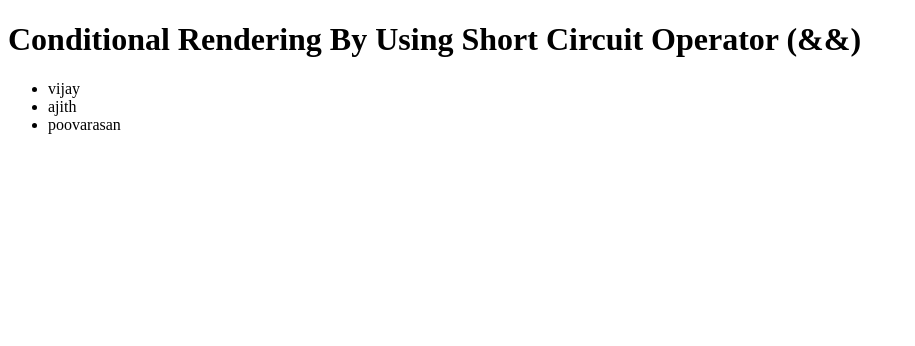
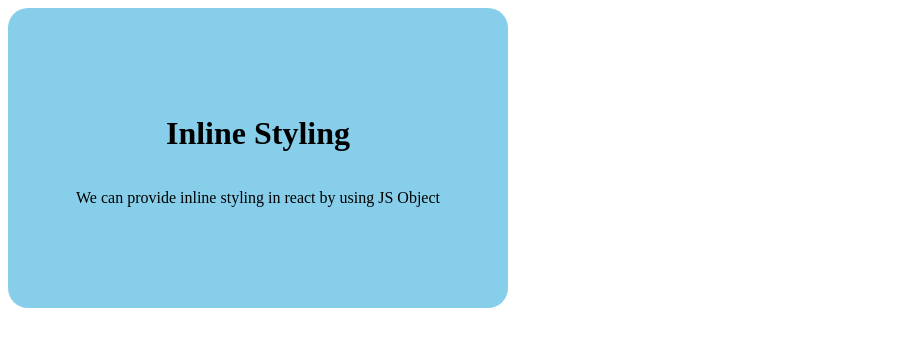
Before and after one commit to poovarasan4321/ReactLearninig, a React (Vite) app: page / in a window 1280 px wide. Shown: the top 346 px of the page, without its empty margins (0-915 px from the left). Built offline with nearby package versions, Linux system fonts and the light colour scheme.

Commit message:
"How style using in React inline and external"

```diff
--- a/src/App.jsx
+++ b/src/App.jsx
@@ -30,6 +30,9 @@ import IfElseRendering from "./ConditionalRendering/IfElseRendering";
 import TernaryOperator from "./ConditionalRendering/TernaryOperator";
 import ThemeSwitcher from "./ConditionalRendering/ThemeSwitcher";
 import ShortCircuitOperator from "./ConditionalRendering/ShortCircuitOperator";
+import Component1 from "./ReactStyling/Component1";
+import Component2 from "./ReactStyling/Component2";
+import InlineStyling from "./ReactStyling/Inlinestyle";
 
 const App = () => {
     return (
@@ -65,7 +68,10 @@ const App = () => {
             {/* <IfElseRendering/> */}
             {/* <TernaryOperator/> */}
             {/* <ThemeSwitcher/> */}
-            <ShortCircuitOperator/>
+            {/* <ShortCircuitOperator/> */}
+            {/* <Component1/> */}
+            {/* <Component2/> */}
+            <InlineStyling/>
         </>
 
 
--- /dev/null
+++ b/src/ReactStyling/Component1.jsx
@@ -0,0 +1,15 @@
+import React from "react";
+import Styles from "./Style1.module.css";
+
+console.log(Styles); // object = {btn1: '_btn1_ltdt8_1'}
+
+const Component1 = () => {
+  return (
+    <div>
+      <h1 className={Styles.head1}>Component1</h1>
+      <button className={Styles.btn1}>Button-1</button>
+    </div>
+  );
+};
+
+export default Component1;
--- /dev/null
+++ b/src/ReactStyling/Component2.jsx
@@ -0,0 +1,13 @@
+import React from 'react'
+import styles from "./Style2.module.css"
+
+const Component2 = () => {
+  return (
+    <div>
+      <h1 className={styles.head2}>Component-2</h1>
+      <button className={styles.btn2}>Button-2</button>
+    </div>
+  )
+}
+
+export default Component2
--- /dev/null
+++ b/src/ReactStyling/Inlinestyle.jsx
@@ -0,0 +1,22 @@
+import React from "react";
+
+const InlineStyling = () => {
+    let jsInlineStyle = {
+        width: "500px",
+        height: "300px",
+        backgroundColor: "skyblue",
+        borderRadius: "20px",
+        display: "flex",
+        flexDirection: "column",
+        justifyContent: "center",
+        alignItems: "center",
+    };
+    return (
+        <div style={jsInlineStyle}>
+            <h1>Inline Styling</h1>
+            <p>We can provide inline styling in react by using JS Object</p>
+        </div>
+    );
+};
+
+export default InlineStyling;
--- /dev/null
+++ b/src/ReactStyling/Style1.module.css
@@ -0,0 +1,15 @@
+.head1{
+    font-weight: bolder;
+    text-transform: uppercase;
+    text-align: center;
+    color: red;
+}
+
+.btn1{
+    padding: 20px;
+    border: 0px;
+    background: yellow;
+    color:red;
+    box-shadow: 0px 0px 50px green;
+    margin: 70px;
+}
--- /dev/null
+++ b/src/ReactStyling/Style2.module.css
@@ -0,0 +1,7 @@
+.head2{
+    text-align: center;
+}
+
+.btn2{
+    padding: 20px;
+}
```
